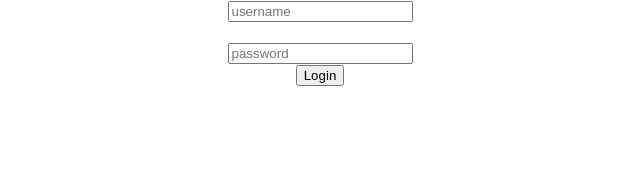
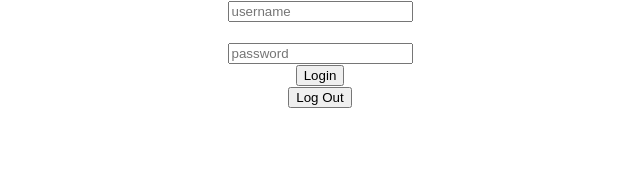
Before and after one commit to erobbi/whisker_watchers_frontend, a React (Create React App) app: page / in a window 1280 px wide. Shown: the top 177 px of the page, without its empty margins (320-960 px from the left). Built offline with nearby package versions, Linux system fonts and the light colour scheme; no server answers.

Commit message:
added logout

```diff
--- a/src/App.js
+++ b/src/App.js
@@ -1,14 +1,26 @@
-import './App.css';
-import Login from './Login';
-import { useState } from "react";
-
+import "./App.css";
+import Login from "./Login";
+import Logout from "./Logout"
+import { useState, useEffect } from "react";
+import { __SECRET_INTERNALS_DO_NOT_USE_OR_YOU_WILL_BE_FIRED } from "react";
 
 function App() {
   const [user, setUser] = useState({});
+  console.log({user})
+  useEffect(() => {
+    fetch("/me").then((response) => {
+      if (response.ok) {
+        response.json().then((user) => {
+          setUser(user);
+        });
+      }
+    });
+  }, []);
 
   return (
     <div className="App">
-      <Login />
+      <Login setUser={setUser}/>
+      <Logout setUser={setUser}/>
     </div>
   );
 }
--- /dev/null
+++ b/src/Logout.js
@@ -0,0 +1,15 @@
+import React from 'react'
+
+function Logout({setUser}) {
+    function handleLogoutClick() {
+        fetch("/logout", {method: "DELETE"}).then((res) => {
+            if (res.ok) {
+                setUser({})
+            }
+    })
+}
+
+    return (<button onClick={handleLogoutClick}>Log Out</button>)
+}
+
+export default Logout
```
